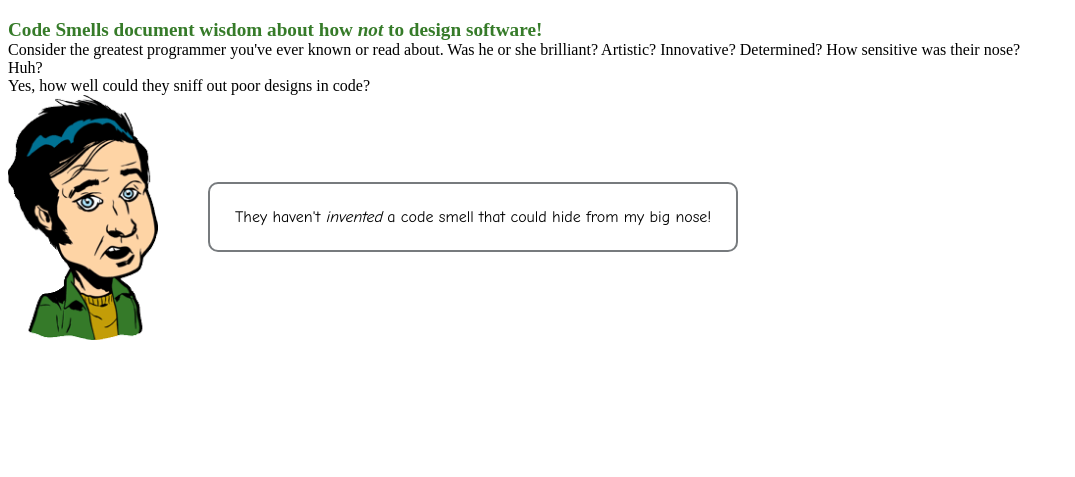
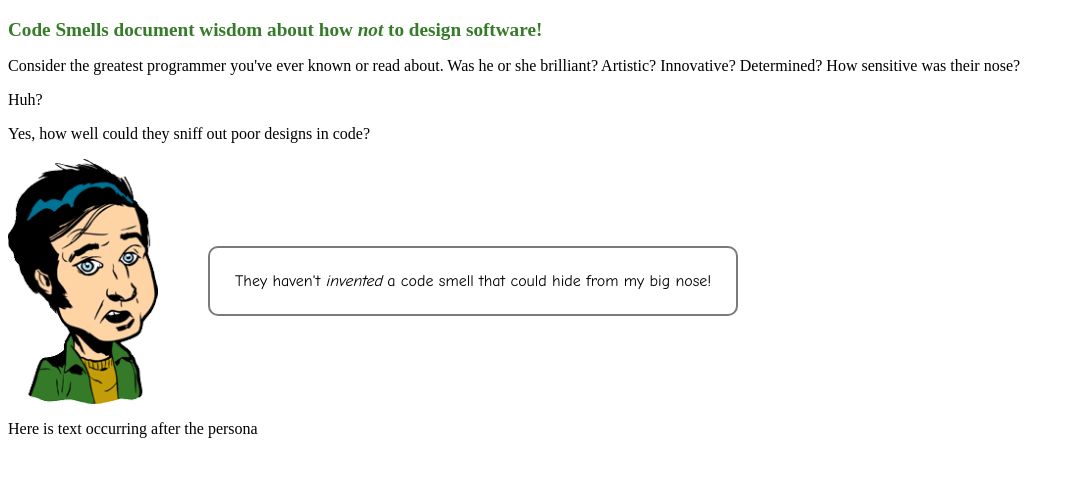
Before and after one commit to wpreid/learn-web-components, a website: page index.html in a window 1280 px wide. Shown: the part 95-572 px from the top of the page, without its empty margins (0-1075 px from the left). Drawn offline with Linux system fonts and the light colour scheme.

Commit message:
feat: put text in <p> and add 'cut here' marks.

```diff
--- a/index.html
+++ b/index.html
@@ -3,13 +3,14 @@
 <head>
     <meta charset="UTF-8">
     <title>Fake eLearning Page</title>
-    <link href="style.css" rel="stylesheet" type="text/css" />
+    <link href="style.css" rel="stylesheet" type="text/css"/>
 </head>
 <body>
 <p>Go see the <a
         href="https://elearning.industriallogic.com/gh/submit?Action=PageAction&album=recognizingSmells&path=recognizingSmells/introducingCodeSmells/welcome&devLanguage=CSharp">original
     page.</a></p>
 
+<!--component: Title? Or just a style?-->
 <div>
     <h1 id="pageTitle" style="clear:left; text-align: center;">Welcome to Code Smells
     </h1>
@@ -18,32 +19,34 @@
 <div id="pageBody">
     <div>
 
-        <div id="Pg1BF20C6E95F4_info" class="info">
+        <p id="Pg1BF20C6E95F4_info" class="info">
+            <!--        component: Callout (or just style?)-->
         <div class="calloutCenter">
                 <span style="font-size: larger; font-weight: bold; color: #367B29">
                     Code Smells document wisdom about how <i class="italic">not</i> to design software!
                 </span>
         </div>
 
-            <div class="paragraph"></div>
+        <p>
             Consider the greatest programmer you've ever known or read about. Was he or she brilliant?
             Artistic? Innovative? Determined? How sensitive was their nose?
-            <div class="paragraph"></div>
-            Huh?
-            <div class="paragraph"></div>
+        </p>
+        <p>Huh?</p>
+        <p>
             Yes, how well could they sniff out poor designs in code?
-            <div class="paragraph"></div>
+        </p>
 
+        <!--component persona quote?-->
         <div class="persona">
-                <img class="speaker" alt="image of wiseass character" src="/images/personas/wiseass_2.gif" />
+            <img class="speaker" alt="image of wiseass character" src="/images/personas/wiseass_2.gif"/>
             <div class="speech">
                 They haven't <i class="italic">invented</i> a code smell that could hide from my big
                 nose!
             </div>
         </div>
     </div>
-        <div style="clear:both"></div>
-    </div>
+    <p>Here is text occurring after the persona</p>
+
 </div>
 
 </body>
```
Lines whose indentation alone changed are shown as unchanged.
